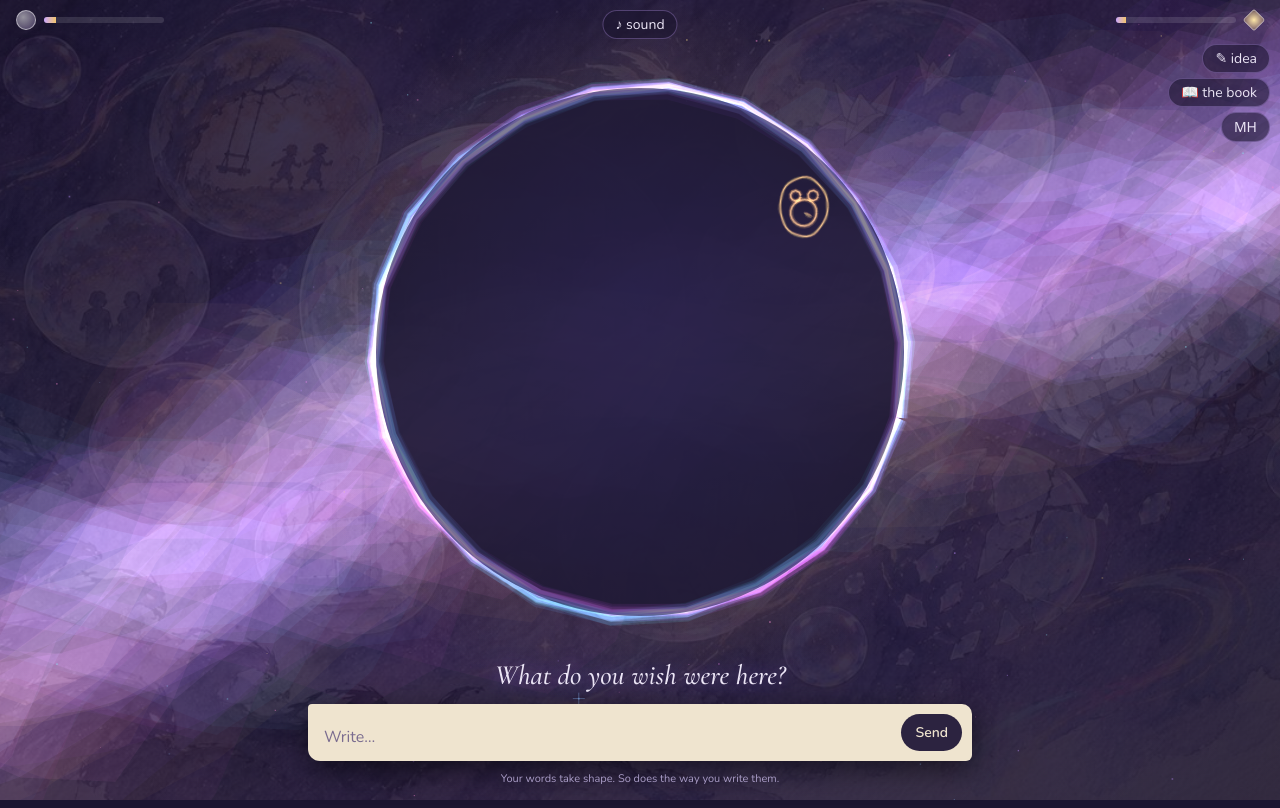
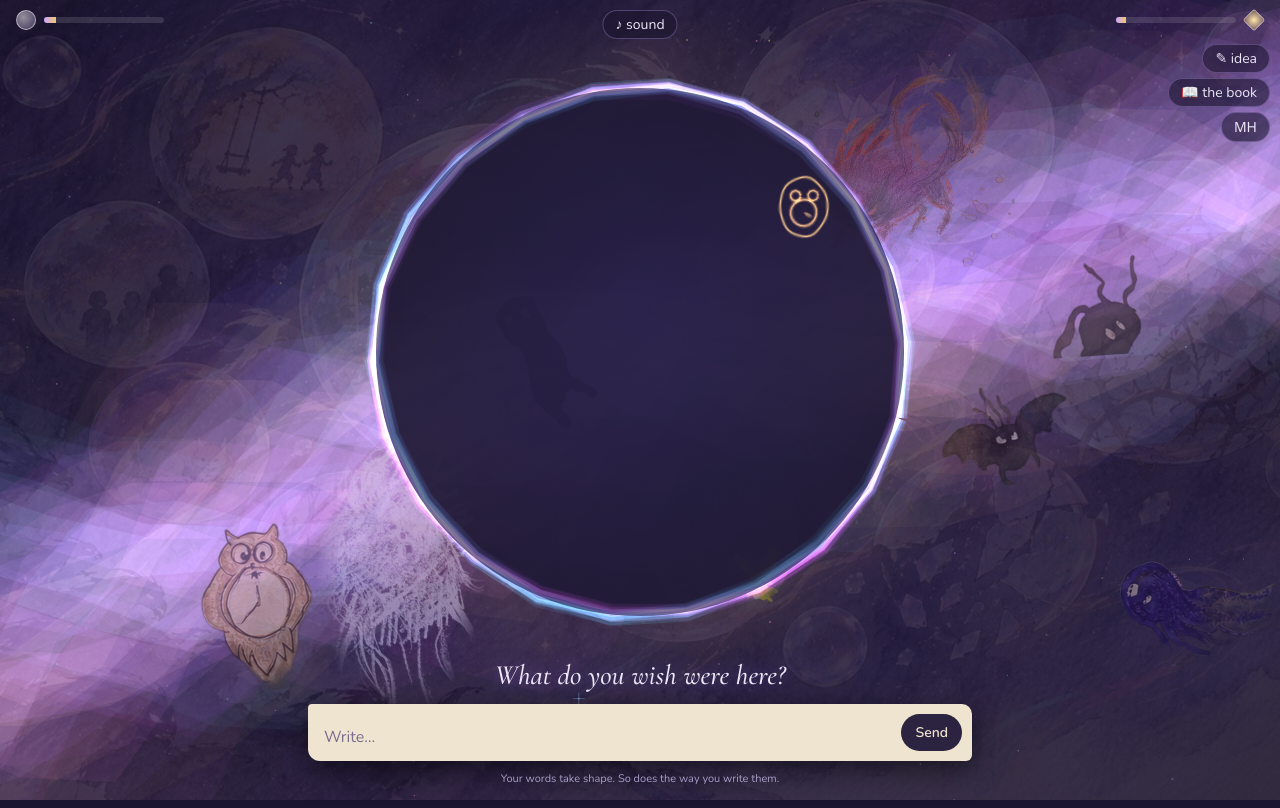
Before and after one commit to checkmypostmn-lab/whispers, a plain HTML site: page play.html in a window 1280 px wide. Drawn offline with nearby package versions, Linux system fonts and the light colour scheme; no server answers; animation ran at ten frames a second.

Commit message:
Creatures from Sena's paintings drift through the world
Co-Authored-By: Claude Opus 5.5 <noreply@anthropic.com>
Claude-Session: https://claude.ai/code/session_01QTMeK9xQaZYnQCRdCJrdXL

```diff
--- a/play.html
+++ b/play.html
@@ -411,6 +411,41 @@ function bubbleLook(){
 }
 
 let t0=performance.now(), flights=[];
+
+// ---------- creatures from Sena's own paintings: they drift through the whole world ----------
+const CRE_BASE="creatures/";
+const CRE_DEF=[{n:"jealousy",emo:["envy","anger"],sz:.30,glow:300},{n:"bat",emo:["fear","anger"],sz:.17,glow:270},{n:"octopus",emo:["curious","hope"],sz:.22,glow:250},
+ {n:"owl",emo:["curious","kind"],sz:.15,glow:40},{n:"shadow1",emo:["lonely","sad"],sz:.12,glow:260},{n:"shadow2",emo:["lonely","fear"],sz:.13,glow:280},
+ {n:"bird",emo:["joy","hope","kind"],sz:.07,glow:80},{n:"corner",emo:["fear","sad","anger"],sz:.24,glow:265}];
+const CRE=[];
+if(CRE_BASE){CRE_DEF.forEach((d,i)=>{const im=new Image();im.src=CRE_BASE+d.n+".png";const r=rng(77+i);
+ CRE.push(Object.assign({im,x:r(),y:.1+r()*.8,vx:(r()-.5)*.012,ph:r()*6.28,sp:.6+r()*.6,call:0,tx:0,ty:0,flee:0,fx:0,fy:0,sx:0,sy:0},d))})}
+let CHIT=[];
+function drawCreatures(t,dt){CHIT=[];if(!CRE.length)return;const M=Math.min(W,H),home=mode!=="world",bx=W/2,by=H*.44;
+ for(const c of CRE){const im=c.im;if(!im.complete||!im.naturalWidth)continue;
+  // slow drift across the whole sky, wrapping around
+  c.x+=c.vx*dt*.25;if(c.x<-.25)c.x=1.25;if(c.x>1.25)c.x=-.25;
+  let px=c.x*W+Math.sin(t*.13*c.sp+c.ph)*W*.06,py=c.y*H+Math.sin(t*.21*c.sp+c.ph*1.7)*H*.05;
+  // called by a matching feeling: come close to the bubble for a while
+  if(c.call>0){c.call-=dt;const k=Math.min(1,c.call/3);const ang=t*.25+c.ph,rr=M*.42;px=lerp(px,bx+Math.cos(ang)*rr,k*.85);py=lerp(py,by+Math.sin(ang)*rr*.8,k*.85)}
+  // stirring pushes them
+  for(const s of stirs){const age=NOW-s.t;if(age>2.6||age<0)continue;const dx=px-s.x,dy=py-s.y,d2=dx*dx+dy*dy;if(d2>60000)continue;const f=Math.exp(-d2/18000)*Math.exp(-age*1.2);c.sx+=(s.vx*.6+dx*.05*(s.burst?3:1))*f*dt*4;c.sy+=(s.vy*.6+dy*.05*(s.burst?3:1))*f*dt*4}
+  c.sx*=Math.pow(.25,dt);c.sy*=Math.pow(.25,dt);c.x+=c.sx/W*dt;c.y=clamp(c.y+c.sy/H*dt,-.1,1.1);
+  if(c.flee>0){c.flee-=dt;px+=c.fx*(1-c.flee)*90;py+=c.fy*(1-c.flee)*90}
+  const base=M*c.sz*(home?.9:.75),breath=1+Math.sin(t*1.1*c.sp+c.ph)*.05,ar=im.naturalHeight/im.naturalWidth,w=base*breath,h=base*ar*(2-breath);
+  const rot=Math.sin(t*.3*c.sp+c.ph)*.12+c.sx*.002,a=(home?.5:.62)*(c.call>0?1.25:1);
+  cx.save();cx.translate(px,py);cx.rotate(rot);
+  // soft halo in its own colour
+  const hg=cx.createRadialGradient(0,0,0,0,0,w*.75);hg.addColorStop(0,hsl(c.glow,80,65,.16*a));hg.addColorStop(1,hsl(c.glow,80,65,0));cx.fillStyle=hg;cx.beginPath();cx.arc(0,0,w*.75,0,7);cx.fill();
+  // the painting itself breathes: a slow sway and stretch, no slicing (no seams)
+  cx.globalAlpha=Math.min(1,a);const sk=Math.sin(t*1.3*c.sp+c.ph)*.08*(1+ENERGY*2);cx.transform(1,0,sk,1,0,0);
+  cx.drawImage(im,-w/2,-h/2,w,h);
+  cx.restore();cx.globalAlpha=1;CHIT.push({c,x:px,y:py,r:Math.max(w,h)*.42})}}
+function creatureCall(g){if(!g||!g.ranked)return;const e=g.ranked[0];const m=CRE.filter(c=>c.emo.includes(e));if(!m.length)return;const c=m[Math.floor(Math.random()*m.length)];c.call=22}
+function creatureClick(x,y){const h=CHIT.slice().reverse().find(h=>Math.hypot(h.x-x,h.y-y)<h.r);if(!h)return false;const c=h.c;audioInit();
+ const base=SCALE[(CRE.indexOf(c)*3)%SCALE.length]*(c.emo.includes("fear")||c.emo.includes("sad")?.5:1);[0,4,7].forEach((st,i)=>bell(base*Math.pow(2,st/12),i*.12,.08,c.emo.includes("sad")));
+ const a=Math.random()*6.28;c.fx=Math.cos(a);c.fy=Math.sin(a);c.flee=1;c.call=0;stirs.push({x,y,vx:0,vy:0,t:performance.now()/1000,burst:1});return true}
+let lastT=0;
 function frame(now){
   const t=(now-t0)/1000;
   cx.clearRect(0,0,W,H);
@@ -422,6 +457,7 @@ function frame(now){
   {const BH=[285,320,200,250,35];for(let k=0;k<5;k++){const d=Math.sin(t*.05+k*1.7)*H*.05,q=Rec();q.moveTo(-W*.2,H*(.95-k*.04)+d);q.bezierCurveTo(W*.3,H*.6+d*2,W*.6,H*.35-d,W*1.2,H*(.05+k*.05)-d);flow(q.P[0],{w:W*.16,hues:[BH[k],BH[(k+2)%5]],t:t*.25,seed:500+k,layers:3,taper:"none",wave:W*.6,amp:.5,a:mode==="world"?.18:.3,max:40})}}
   const sr=rng(99),SH=[300,320,190,215,265,45];for(let i=0;i<90;i++){const x=sr()*W,y=sr()*H,h=SH[Math.floor(sr()*6)],big=sr()<.06,z=big?1.8:.6+sr()*1.2,tw=.3+.7*Math.abs(Math.sin(t*(.4+sr())+i));cx.fillStyle=hsl(h,85,75,.5*tw);cx.fillRect(x-z/2,y-z/2,z,z);if(big&&tw>.7){cx.fillRect(x-6,y-.4,12,.8);cx.fillRect(x-.4,y-6,.8,12)}}
   stirTick();audioTick();
+  {const dt=Math.min(.1,Math.max(0,t-lastT));lastT=t;drawCreatures(t,dt)}
   if(mode==="world")drawWorld(t);else drawHome(t);
   drawTrail(t);
   // flights (a reply flying to its sug)
@@ -671,7 +707,7 @@ $("replyInput").addEventListener("keydown",e=>{if(e.key==="Enter"&&!e.shiftKey){
 
 form.addEventListener("submit",async e=>{
   e.preventDefault();const text=input.value.trim();if(!text)return;
-  const g=analyze(text,typing.read(),me);g.seed=hash(text+Date.now());updateTraits(me,g);
+  const g=analyze(text,typing.read(),me);g.seed=hash(text+Date.now());updateTraits(me,g);creatureCall(g);
   input.value="";input.style.height="auto";typing.reset();
   if(releasing&&dbOk){
     try{await db.collection("sugs").add({owner:me.id,text:text.slice(0,280),g,replyHues:[],replies:0,ts:Date.now()});me.inner=clamp(me.inner+4,0,100);sugSong(g);toast(T("Бодол чинь цэнхэр утсаа чирсээр ертөнц рүү гарлаа."));$("releaseMode").click()}
@@ -702,6 +738,7 @@ cv.addEventListener("wheel",e=>{if(mode!=="world")return;e.preventDefault();cons
 cv.addEventListener("click",e=>{
   if(mode==="wake")return;if(mode==="world"&&dragMoved){dragMoved=false;return}const r=cv.getBoundingClientRect(),x=(e.clientX-r.left-LASTVT.ox)/LASTVT.z,y=(e.clientY-r.top-LASTVT.oy)/LASTVT.z;
   const h=hit.slice().reverse().find(h=>Math.hypot(h.x-x,h.y-y)<h.r/(mode==="world"?Math.min(1,LASTVT.z):1));
+  if(!h&&creatureClick(e.clientX-r.left,e.clientY-r.top))return;
   if(!h){if(mode==="world"){const b=bhit.find(b=>Math.hypot(b.x-x,b.y-y)<b.r+12);if(b){if(b.id===me.id)setMode("home");else{stirs.push({x:e.clientX,y:e.clientY,vx:0,vy:0,t:performance.now()/1000,burst:1});toast(T("Хана нь хаалттай. Дотор нь юу байгааг гаднаас харахгүй."))}}}return}
   audioInit();if(h.s.g)sugSong(Object.assign({},h.s.g,{dark:h.s.g.dark&&!(replies.filter(r=>r.sugId===h.s.id&&r.g&&!r.g.dark).length>=2)}));stirs.push({x:e.clientX,y:e.clientY,vx:0,vy:0,t:performance.now()/1000,burst:1});
   const card=$("readCard");card.style.opacity=0;card.style.transition="opacity .9s";setTimeout(()=>card.style.opacity=1,650);
```
Also changed, not shown: creatures/bat.png (added), creatures/bird.png (added), creatures/corner.png (added), creatures/jealousy.png (added), creatures/octopus.png (added), creatures/owl.png (added), creatures/shadow1.png (added), creatures/shadow2.png (added).
